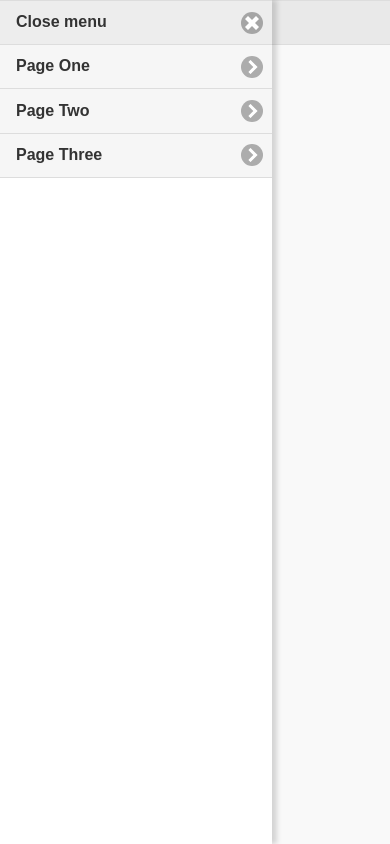
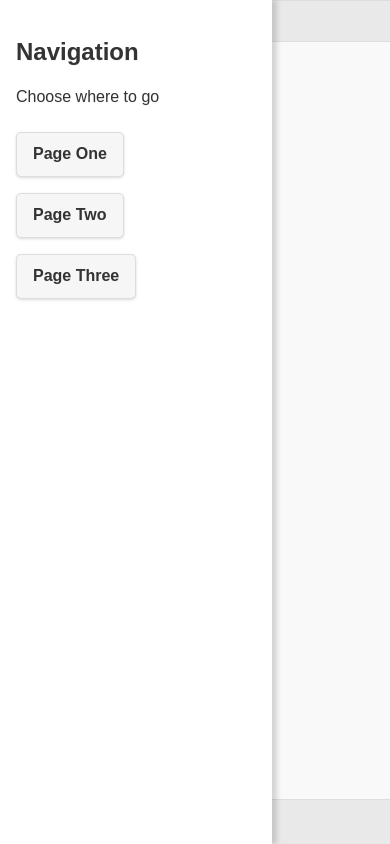
Before and after one commit to FakeDoorComputing/navigation, a plain HTML site: page www/index.html in a window 390 px wide. Both pictures are taken after a click on the button "Menu". Drawn offline with Linux system fonts and the light colour scheme; some packages are replaced by stand-ins of ours.

Commit message:
added effects

```diff
--- a/www/index.html
+++ b/www/index.html
@@ -8,59 +8,98 @@
 		<script src="jquery-mobile/jquery.mobile-1.4.5.min.js" type="text/javascript"></script>
 		<link href="jquery-mobile/jquery.mobile-1.4.5.min.css" rel="stylesheet" type="text/css">
 
-    <script>
-      $(function(){$("[data-role=panel]").enhanceWithin().panel();});
-    </script>
+	</head>
 
-	</head>
 
 	<body>
 
-    <div data-role="panel" data-display="overlay" data-theme="a" id="naviPane" data-position="left">
-      <ul data-role="listview">
-        <li data-icon="delete"><a href="#" data-rel="close">Close menu</a></li>
-        <li><a href="#pageone">Page One</a></li>
-        <li><a href="#pagetwo">Page Two</a></li>
-        <li><a href="#pagethree">Page Three</a></li>
-      </ul>
+<!-- PAGE ONE -->
+		<div data-role="page" id="pageone">
+
+<!-- Panel -->
+			<div data-role="panel" id="myPanel" data-display="overlay" data-position="left">
+    		<h2>Navigation</h2>
+    		<p>Choose where to go</p>
+				<a href="#pageone" class="ui-btn ui-btn-inline ui-shadow ui-corner-all ui-btn-a">Page One</a></br>
+				<a href="#pagetwo" class="ui-btn ui-btn-inline ui-shadow ui-corner-all ui-btn-a">Page Two</a></br>
+				<a href="#pagethree" class="ui-btn ui-btn-inline ui-shadow ui-corner-all ui-btn-a">Page Three</a>
   		</div>
 
-    <div data-role="page" id="pageone" data-title="Panel main"  data-position="fixed">
-
+<!-- Header -->
 			<div data-role="header">
-        <h1>Navigation Test</h1>
-        <a href="#naviPane" data-icon="bars" data-iconpos="notext">Menu</a>
+				<h1></h1>
+				<a href="#myPanel" class="ui-btn ui-shadow ui-corner-all ui-icon-bars ui-btn-icon-notext">Menu</a>
   		</div>
 
-      <div role="main" class="ui-content jqm-content jqm-fullwidth">
+<!-- Main Content -->
+  		<div data-role="main" class="ui-content">
     		<h1>Page One</h1>
+  		</div>
+
+<!-- Footer -->
+  		<div data-role="footer" data-position="fixed">
+    		<h1>Page Footer</h1>
   		</div>
 		</div>
 
+		<!-- PAGE TWO -->
+				<div data-role="page" id="pagetwo">
 
-<div data-role="page" id="pagetwo" data-theme="b" data-position="fixed">
-
-    <div data-role="header">
-        <h1>Navigation Test</h1>
-        <a href="#naviPane" data-icon="bars" data-iconpos="notext">Menu</a>
+		<!-- Panel -->
+					<div data-role="panel" id="myPanel" data-display="overlay">
+		    		<h2>Navigation</h2>
+		    		<p>Choose where to go</p>
+						<a href="#pageone" class="ui-btn ui-btn-inline ui-shadow ui-corner-all ui-btn-a">Page One</a></br>
+						<a href="#pagetwo" class="ui-btn ui-btn-inline ui-shadow ui-corner-all ui-btn-a">Page Two</a></br>
+						<a href="#pagethree" class="ui-btn ui-btn-inline ui-shadow ui-corner-all ui-btn-a">Page Three</a>
 		  		</div>
 
-    <div data-role="main" class="ui-content">
-        <h1>Page Two</h2>
+		<!-- Header -->
+					<div data-role="header">
+						<h1></h1>
+						<a href="#myPanel" class="ui-btn ui-shadow ui-corner-all ui-icon-bars ui-btn-icon-notext">Menu</a>
 		  		</div>
 
+		<!-- Main Content -->
+		  		<div data-role="main" class="ui-content">
+		    		<h1>Page Two</h1>
 		  		</div>
 
-<div data-role="page" id="pagethree" data-theme="a" data-position="fixed">
-
-    <div data-role="header">
-        <h1>Navigation Test</h1>
-        <a href="#naviPane" data-icon="bars" data-iconpos="notext">Menu</a>
+		<!-- Footer -->
+		  		<div data-role="footer" data-position="fixed">
+		    		<h1>Page Footer</h1>
+		  		</div>
 				</div>
 
+				<!-- PAGE THREE -->
+						<div data-role="page" id="pagethree">
+
+				<!-- Panel -->
+							<div data-role="panel" id="myPanel" data-display="overlay">
+								<!--  <a data-rel="close" class="ui-icon-delete ui-btn-icon-left"></a> -->
+				    		<h2>Navigation</h2>
+				    		<p>Choose where to go</p>
+								<a href="#pageone" class="ui-btn ui-btn-inline ui-shadow ui-corner-all ui-btn-a">Page One</a></br>
+								<a href="#pagetwo" class="ui-btn ui-btn-inline ui-shadow ui-corner-all ui-btn-a">Page Two</a></br>
+								<a href="#pagethree" class="ui-btn ui-btn-inline ui-shadow ui-corner-all ui-btn-a">Page Three</a>
+				  		</div>
+
+				<!-- Header -->
+							<div data-role="header">
+								<h1></h1>
+								<a href="#myPanel" class="ui-btn ui-shadow ui-corner-all ui-icon-bars ui-btn-icon-notext">Menu</a>
+				  		</div>
+
+				<!-- Main Content -->
 				  		<div data-role="main" class="ui-content">
 				    		<h1>Page Three</h1>
 				  		</div>
 
+				<!-- Footer -->
+				  		<div data-role="footer" data-position="fixed">
+				    		<h1>Page Footer</h1>
 				  		</div>
+						</div>
+
 	</body>
+</html>
```
Also changed, not shown: www/index-2.html (added, +66 -0 lines). Lines whose indentation alone changed are shown as unchanged.
